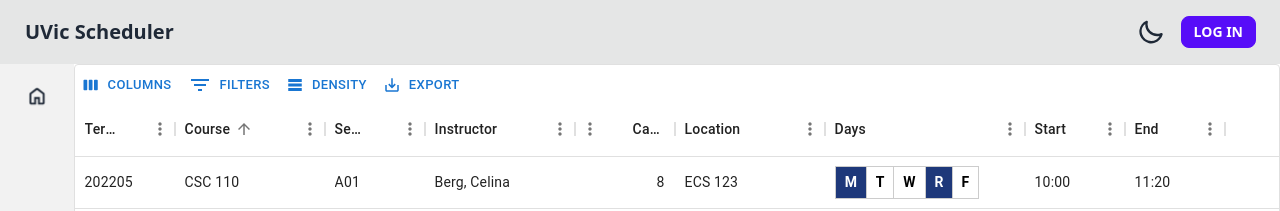
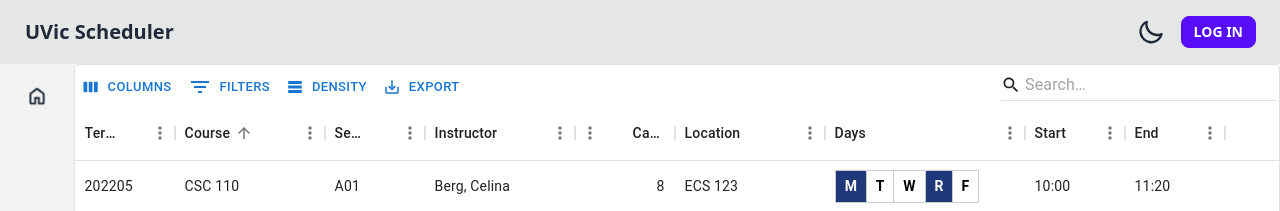
Before and after one commit to SENG-499-Company-3/frontend, a Next.js app: page / in a window 1280 px wide. Shown: the top 211 px of the page. Built offline with nearby package versions, Linux system fonts and the light colour scheme.

Commit message:
Add quick search to ScheduleList

```diff
--- a/src/components/schedule/ScheduleList.tsx
+++ b/src/components/schedule/ScheduleList.tsx
@@ -49,6 +49,12 @@ const ScheduleList = () => {
                 },
               }}
               slots={{ toolbar: GridToolbar }}
+              slotProps={{
+                toolbar: {
+                  showQuickFilter: true,
+                  quickFilterProps: { debounceMs: 500 },
+                },
+              }}
             />
         </div>
     )
```
